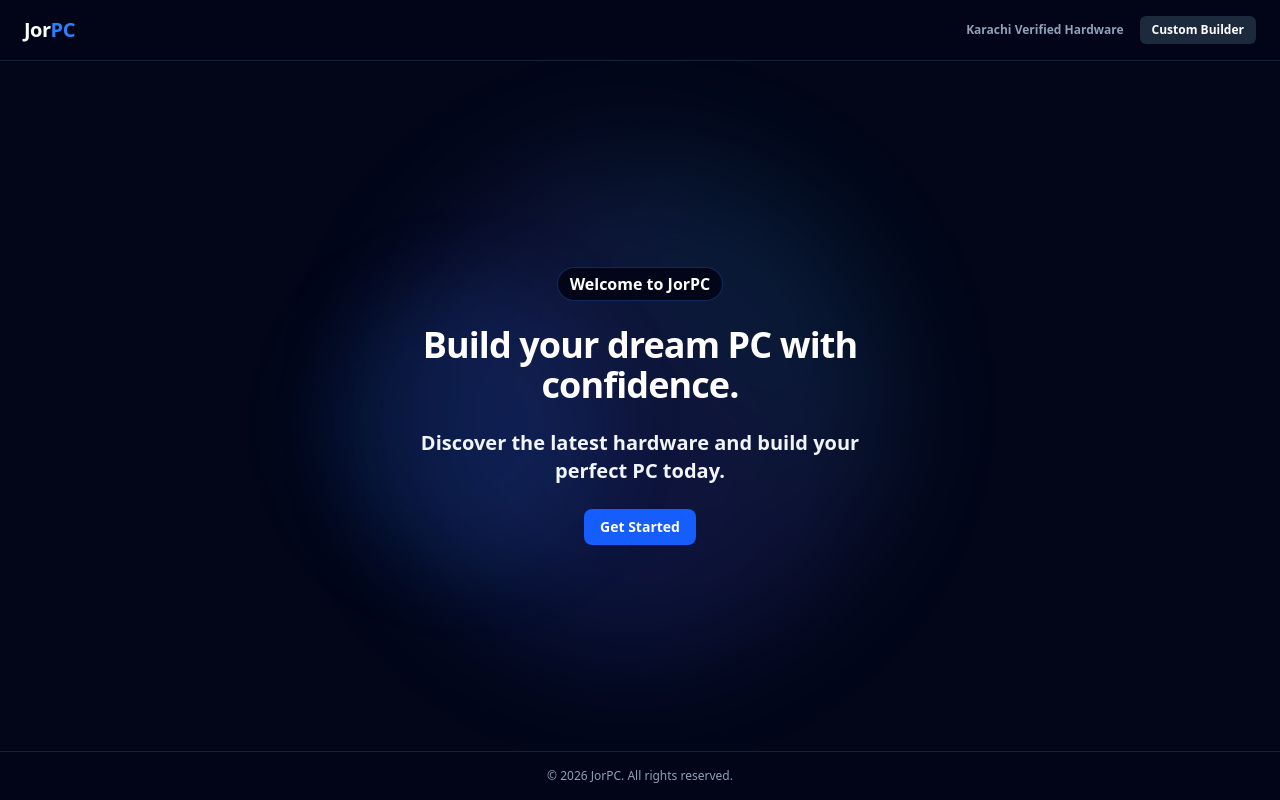
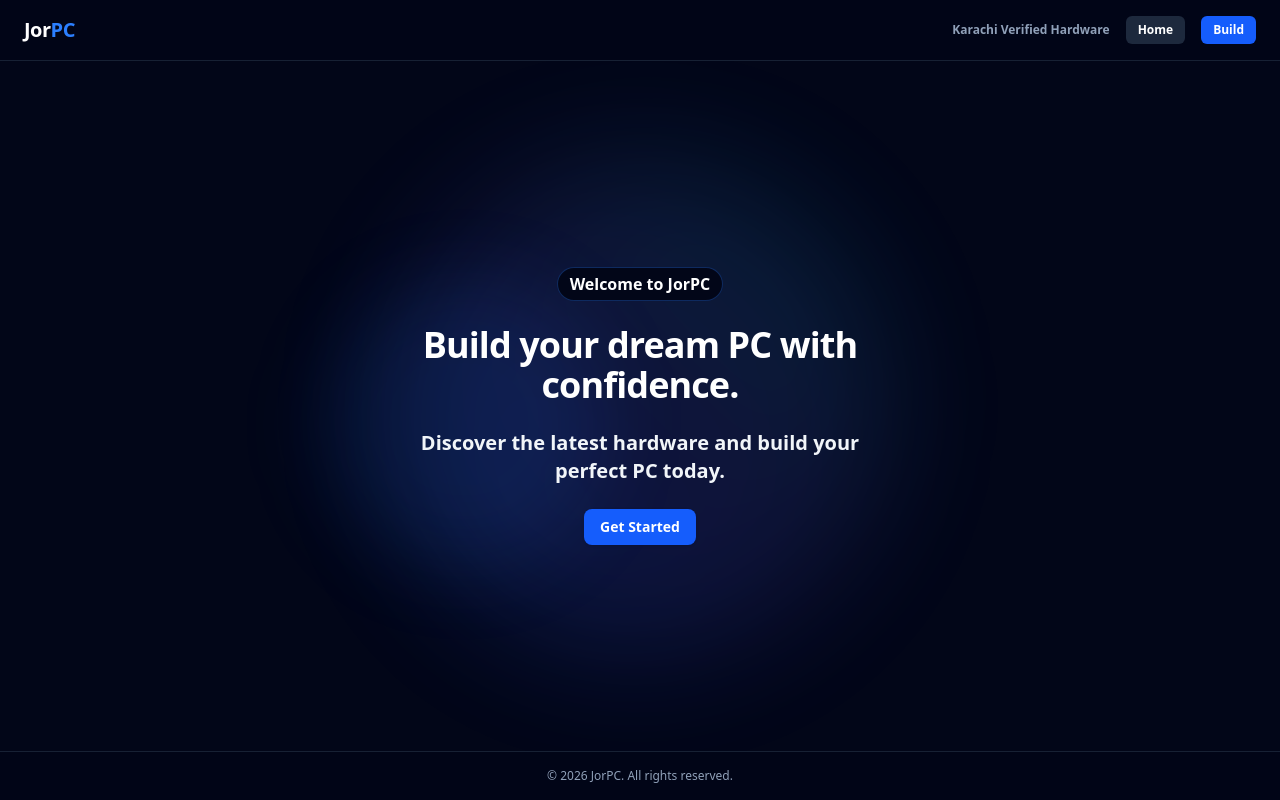
Before and after one commit to MSameedC/JorPC, a React (Vite) app in the folder frontend/: page / in a window 1280 px wide. Built offline with nearby package versions, Linux system fonts and the light colour scheme.

Commit message:
feat(frontend): apply common styles and update header navigation

```diff
--- a/frontend/src/components/Header.tsx
+++ b/frontend/src/components/Header.tsx
@@ -11,10 +11,16 @@ export const Header: React.FC = () => {
             <div className="flex items-center space-x-4 text-xs font-semibold text-slate-400">
                 <span className="hidden sm:inline">Karachi Verified Hardware</span>
                 <Link
-                    to="/build"
+                    to="/"
                     className="px-3 py-1.5 bg-slate-800 text-white rounded-md hover:bg-slate-700 transition"
                 >
-                    Custom Builder
+                    Home
+                </Link>
+                <Link
+                    to="/build"
+                    className="px-3 py-1.5 bg-blue-600 hover:bg-blue-500 text-white rounded-md transition"
+                >
+                    Build
                 </Link>
             </div>
         </header>
--- a/frontend/src/index.css
+++ b/frontend/src/index.css
@@ -12,6 +12,54 @@ body {
     -webkit-font-smoothing: antialiased;
 }
 
+/* ===================================================
+   COMMON REUSABLE COMPONENT CLASSES
+   =================================================== */
+
+/* Primary Button (Blue) */
 .button {
-    @apply inline-flex items-center justify-center px-4 py-2 bg-blue-600 hover:bg-blue-500 text-white font-semibold text-sm rounded-lg transition shadow-sm;
+    @apply inline-flex items-center justify-center px-4 py-2 bg-blue-600 hover:bg-blue-500 text-white font-semibold text-sm rounded-lg transition shadow-sm disabled:opacity-50 disabled:cursor-not-allowed;
 }
+
+/* Success / WhatsApp Action Button (Emerald) */
+.button-success {
+    @apply inline-flex items-center justify-center px-4 py-2 bg-emerald-600 hover:bg-emerald-500 text-white font-semibold text-sm rounded-lg transition shadow-sm disabled:opacity-50 disabled:cursor-not-allowed;
+}
+
+/* Secondary / Ghost Button */
+.button-secondary {
+    @apply inline-flex items-center justify-center px-4 py-2 bg-slate-800 hover:bg-slate-700 text-slate-300 font-semibold text-sm rounded-lg transition border border-slate-700;
+}
+
+/* Standard Dark Card / Container */
+.card {
+    @apply bg-slate-900/80 border border-slate-800 rounded-xl p-4 transition;
+}
+
+/* Form Input & Textarea */
+.input {
+    @apply w-full rounded-lg bg-slate-800 border border-slate-700 p-2.5 text-sm text-white focus:outline-none focus:ring-1 focus:ring-blue-500 transition
+}
+
+/* Monospace Price Tag */
+.price-tag {
+    @apply font-mono font-bold text-blue-400 text-xs sm:text-sm;
+}
+
+/* ===================================================
+   CUSTOM DARK SCROLLBAR (Prevents ugly OS scrollbars)
+   =================================================== */
+::-webkit-scrollbar {
+    width: 6px;
+    height: 6px;
+}
+::-webkit-scrollbar-track {
+    background: #020617; /* slate-950 */
+}
+::-webkit-scrollbar-thumb {
+    background: #1e293b; /* slate-800 */
+    border-radius: 9999px;
+}
+::-webkit-scrollbar-thumb:hover {
+    background: #334155; /* slate-700 */
+}
```
